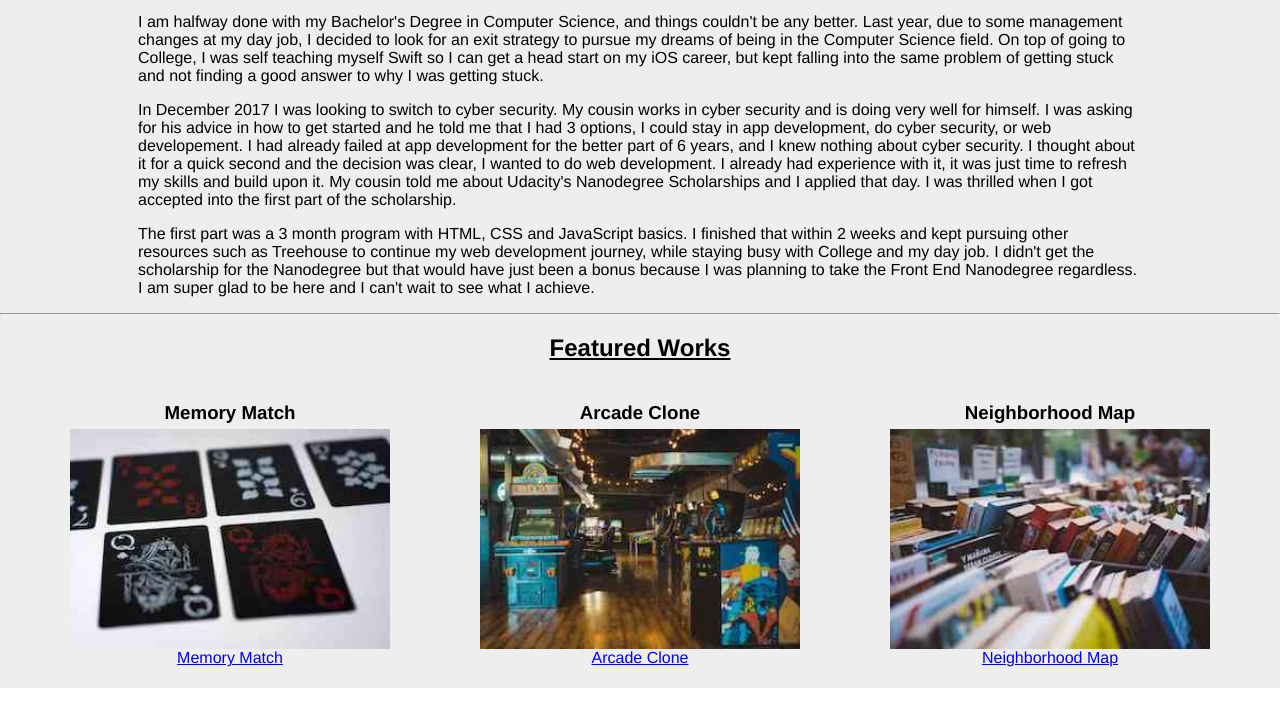
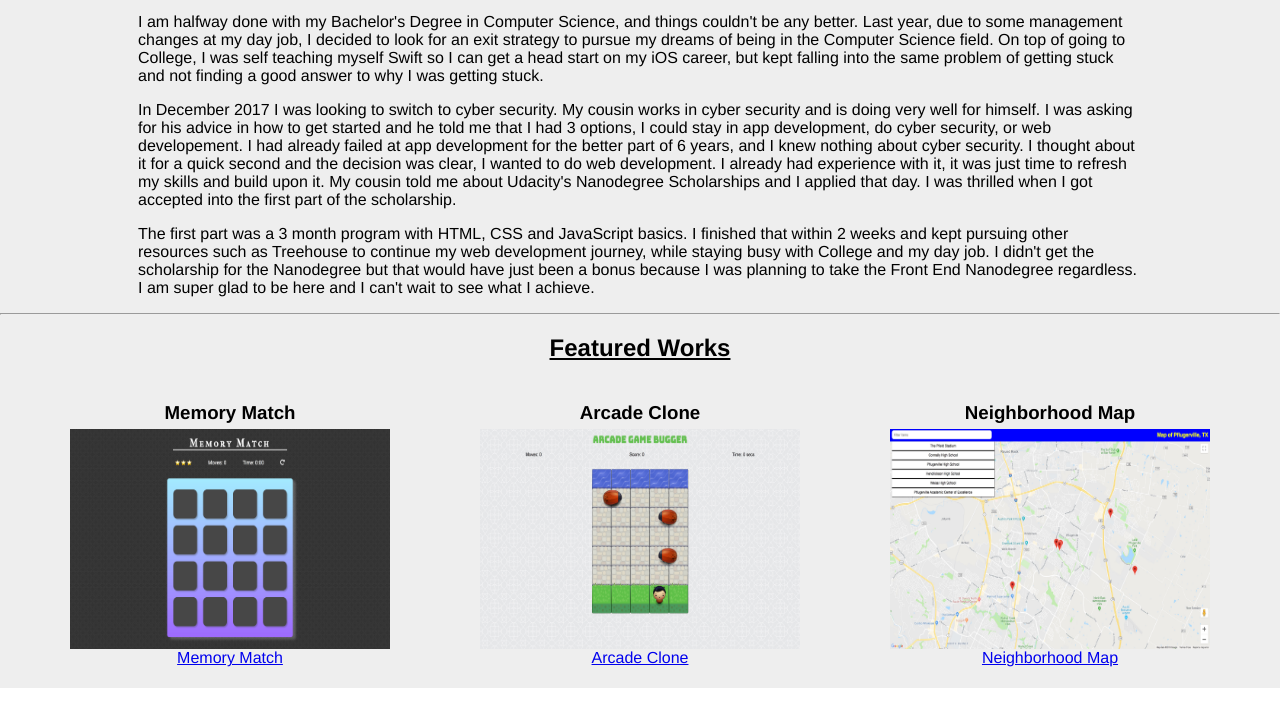
Before and after one commit to ishtahir/Udacity-FEND-01-Portfolio, a plain HTML site: page index.html in a window 1280 px wide. Shown: the part 971-1682 px from the top of the page. Drawn offline with Linux system fonts and the light colour scheme.

Commit message:
Removed image placeholders for projects and added actual project images

```diff
--- a/index.html
+++ b/index.html
@@ -43,19 +43,19 @@
             <div class="works">
                 <figure>
                     <h3>Memory Match</h3>
-                    <img src="images/memory.jpg" alt="Playing cards faced up">
+                    <img src="images/memorymatch.jpg" alt="Inferface of Memory Match game">
                     <figcaption><a href="https://ishtahir.github.io/Udacity-FEND-02-MemoryMatch/">Memory Match</a></figcaption>
                 </figure>
 
                 <figure>
                     <h3>Arcade Clone</h3>
-                    <img src="images/arcade.jpg" alt="Video games at an arcade">
+                    <img src="images/arcadeclone.jpg" alt="Interface of Arcade Clone game">
                     <figcaption><a href="https://ishtahir.github.io/Udacity-FEND-03-ArcadeClone/">Arcade Clone</a></figcaption>
                 </figure>
 
                 <figure>
                     <h3>Neighborhood Map</h3>
-                    <img src="images/books.jpg" alt="Books stacked in a library">
+                    <img src="images/neighborhoodmap.jpg" alt="Interface of Neighborhood Map">
                     <figcaption><a href="https://neighborhood-map-213610.firebaseapp.com/">Neighborhood Map</a></figcaption>
                 </figure>
             </div>
```
Also changed, not shown: images/arcade.jpg (deleted), images/arcadeclone.jpg (added), images/books.jpg (deleted), images/memory.jpg (deleted), images/memorymatch.jpg (added), images/neighborhoodmap.jpg (added), images/restaurant.jpg (deleted).
